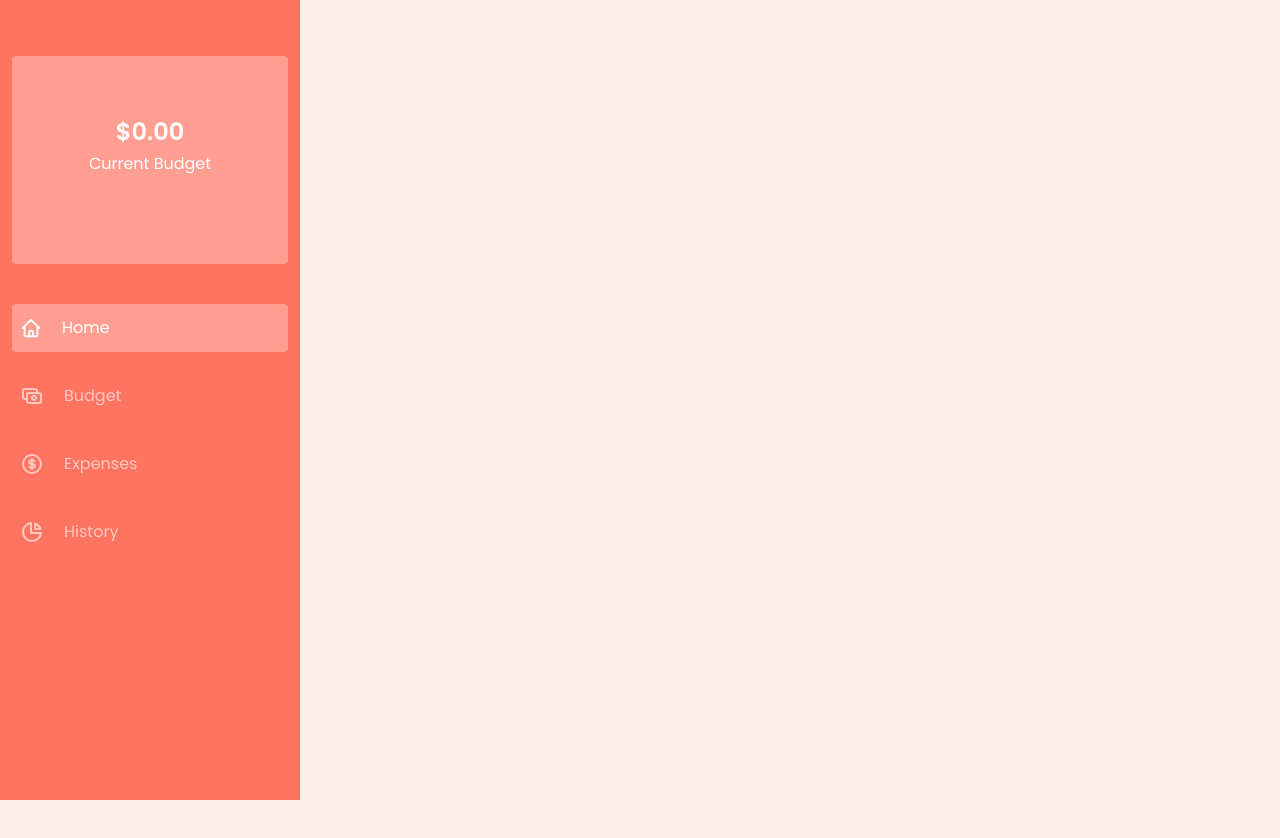
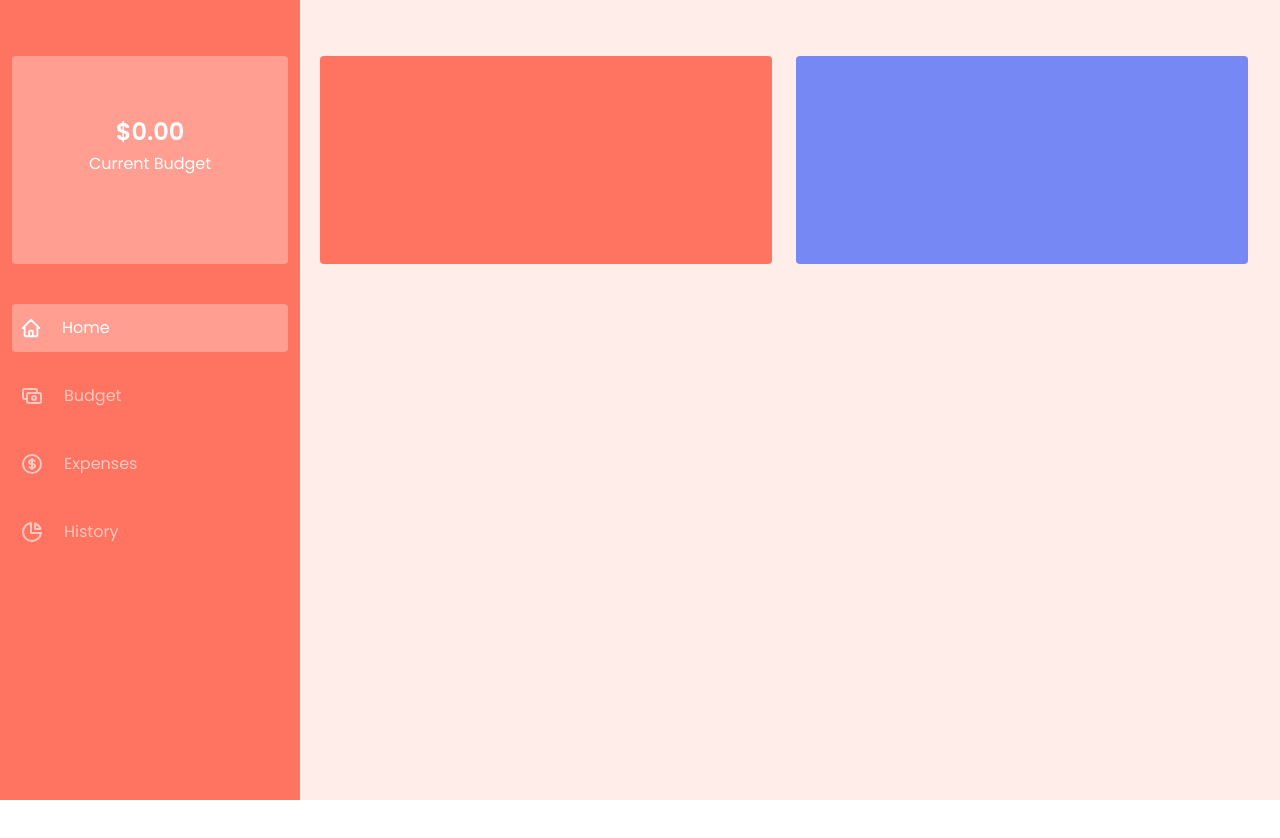
Before and after one commit to Faithyyyyy/Trybudget, a React (Vite) app: page / in a window 1280 px wide. Shown: the top 838 px of the page. After the commit the page ends 800 px from the top, so only its background shows below. Built offline with nearby package versions, Linux system fonts and the light colour scheme.

Commit message:
Started the desktop header bar

```diff
--- a/src/App.jsx
+++ b/src/App.jsx
@@ -4,7 +4,6 @@ import { Route, Routes } from "react-router-dom";
 function App() {
   return (
     <div className="font-poppins">
-      <Homepage />
       <Navbar />
       <Routes>
         <Route path="/" element={<Homepage />} />
--- a/src/Components/Header.jsx
+++ b/src/Components/Header.jsx
@@ -2,7 +2,7 @@ import Logo from "../Components/Logo";
 
 function Header() {
   return (
-    <div className="w-full bg-transparent  flex justify-center py-6 z-50 ">
+    <div className="w-full bg-transparent  flex justify-center py-6 lg:py-0 z-50 ">
       <Logo />
     </div>
   );
--- a/src/Components/Navbar.jsx
+++ b/src/Components/Navbar.jsx
@@ -3,7 +3,7 @@ import NavBudgetSvg from "../Svgs/NavBudgetSvg.jsx";
 
 function Navbar() {
   return (
-    <nav className="bg-white rounded h-14 fixed bottom-10 left-0 nav flex justify-around items-center lg:hidden">
+    <nav className="bg-white rounded h-14 fixed bottom-10 left-0 nav flex justify-around items-center lg:hidden z-10">
       <svg
         xmlns="http://www.w3.org/2000/svg"
         className="h-6 w-6  text-gray-400 navlink"
--- a/src/Pages/HomePage.jsx
+++ b/src/Pages/HomePage.jsx
@@ -4,10 +4,18 @@ import Sidebar from "../Components/Sidebar";
 
 function HomePage() {
   return (
-    <div className="bg-[#ffede9] h-screen">
+    <div className="bg-[#ffede9] h-screen ">
       <Header />
       <Account />
       <Sidebar />
+      <main className="ml-[320px] mr-8 max-w-7xl mx-auto hidden lg:block mt-14">
+        <div className="w-full">
+          <div className="w-full flex gap-6">
+            <div className="w-[50%] bg-[#ff7461] h-52 rounded"></div>
+            <div className="w-[50%] bg-[#7688F3] h-52 rounded"></div>
+          </div>
+        </div>
+      </main>
     </div>
   );
 }
```
